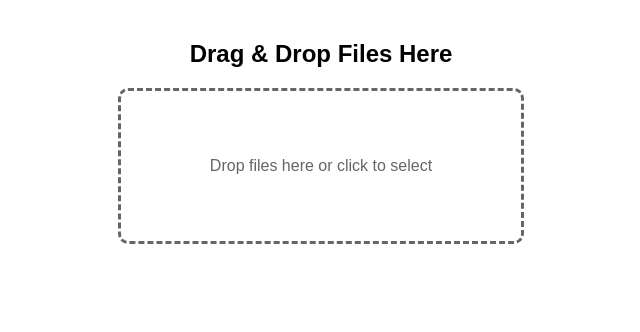
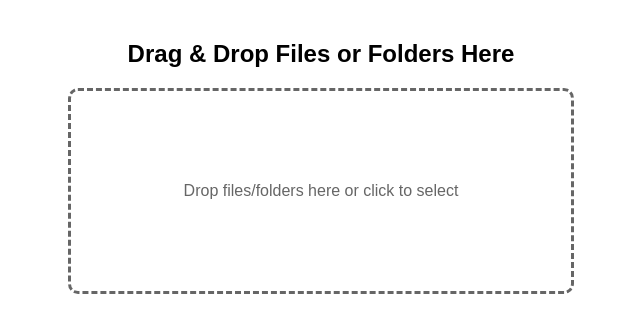
Before and after one commit to Keng-cryption/Keng-cryption.github.io, a plain HTML site: page index.html in a window 1280 px wide. Shown: the whole page, without its empty margins (319-959 px from the left). Drawn offline with Linux system fonts and the light colour scheme.

Commit message:
Update index.html

```diff
--- a/index.html
+++ b/index.html
@@ -3,7 +3,7 @@
 <head>
   <meta charset="UTF-8">
   <meta name="viewport" content="width=device-width, initial-scale=1.0">
-  <title>Drag & Drop API Key Scanner</title>
+  <title>Folder & File API Key Scanner</title>
   <style>
     body {
       font-family: Arial, sans-serif;
@@ -15,8 +15,8 @@
     #drop-area {
       border: 3px dashed #666;
       border-radius: 10px;
-      width: 400px;
-      height: 150px;
+      width: 500px;
+      height: 200px;
       display: flex;
       align-items: center;
       justify-content: center;
@@ -30,7 +30,7 @@
       background: #e0f7ff;
     }
     #results {
-      width: 400px;
+      width: 500px;
     }
     .file-item {
       background: #fff;
@@ -44,9 +44,9 @@
   </style>
 </head>
 <body>
-  <h2>Drag & Drop Files Here</h2>
-  <div id="drop-area">Drop files here or click to select</div>
-  <input type="file" id="fileElem" multiple style="display:none">
+  <h2>Drag & Drop Files or Folders Here</h2>
+  <div id="drop-area">Drop files/folders here or click to select</div>
+  <input type="file" id="fileElem" multiple webkitdirectory directory style="display:none">
   <div id="results"></div>
 
   <script src="main.js"></script>
```
